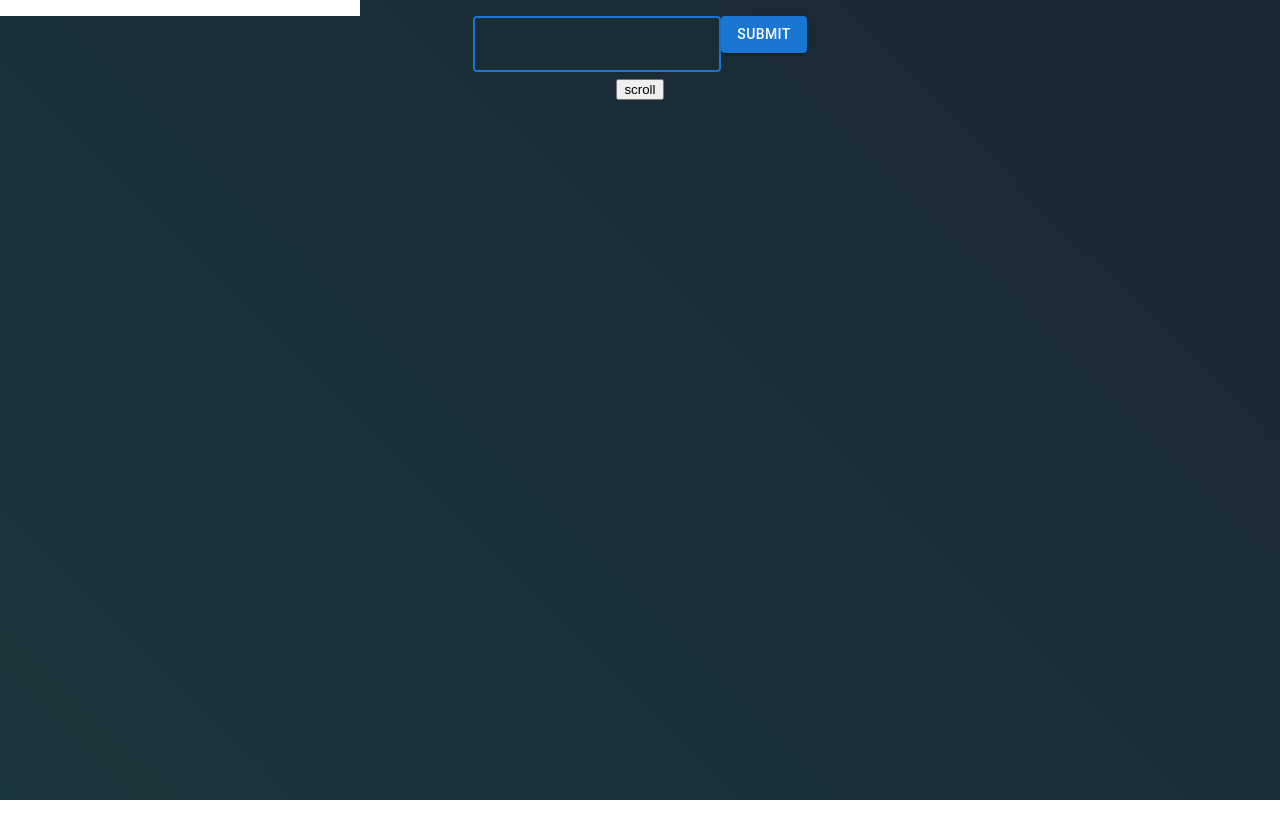
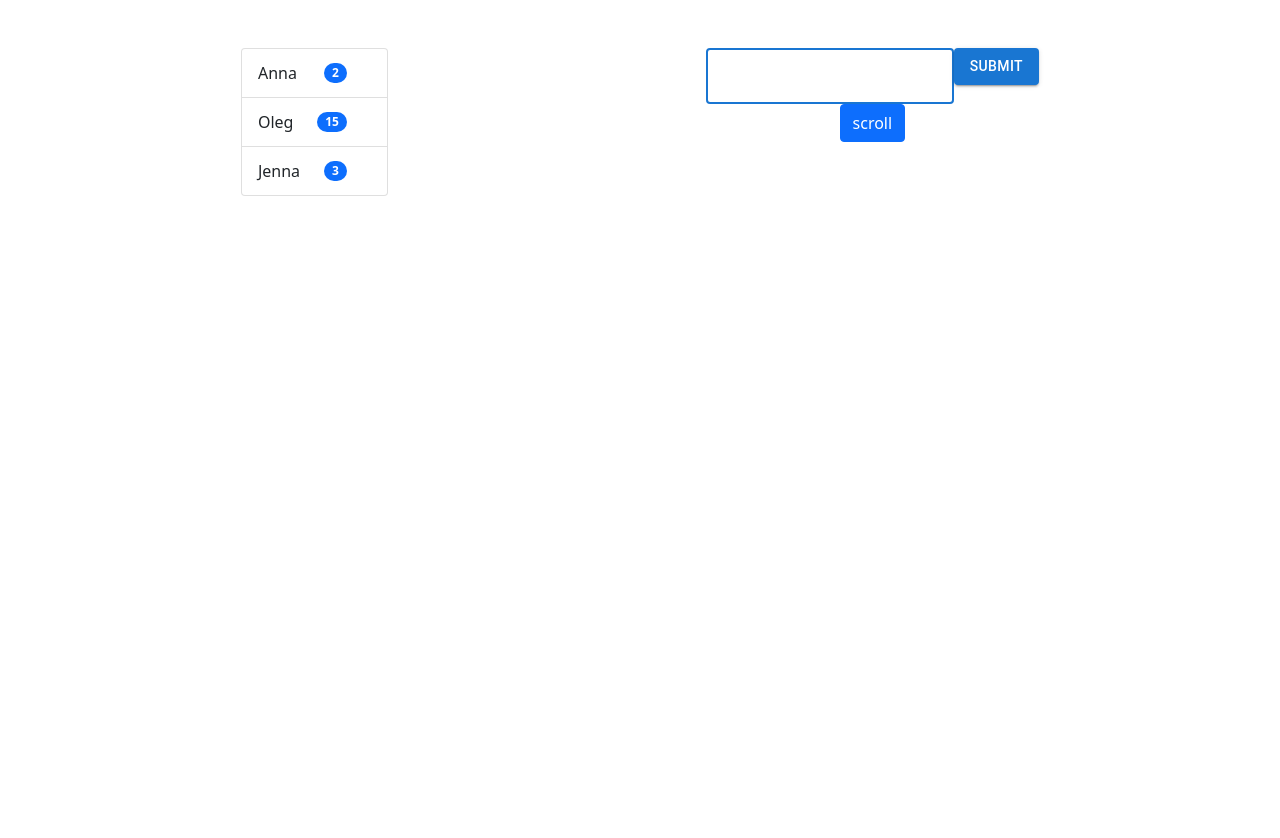
Before and after one commit to Milyakova/react_again, a React (Create React App) app: page / in a window 1280 px wide. Shown: the top 838 px of the page. Before the commit the page ends 800 px from the top, so only its background shows below. Built offline with nearby package versions, Linux system fonts and the light colour scheme.

Commit message:
bootstrap ul added

```diff
--- a/package.json
+++ b/package.json
@@ -10,6 +10,7 @@
     "@testing-library/jest-dom": "^5.16.2",
     "@testing-library/react": "^12.1.4",
     "@testing-library/user-event": "^13.5.0",
+    "bootstrap": "^5.1.3",
     "react": "^17.0.2",
     "react-dom": "^17.0.2",
     "react-scripts": "5.0.0",
--- a/src/App.js
+++ b/src/App.js
@@ -44,13 +44,15 @@ function App() {
   };
 
   return (
-    <div className="App" ref={wrapperRef}>
-      <div className="flex-container">
+    <div className="App container my-5" ref={wrapperRef}>
+      <div className="d-flex justify-content-around">
         <ItemsList />
         <div>
           <MessageList messages={messages} />
           <Form onSubmit={sendMessage} />
-          <button onClick={handleScroll}>scroll</button>
+          <button className="btn btn-primary" onClick={handleScroll}>
+            scroll
+          </button>
         </div>
       </div>
     </div>
--- a/src/components/Form/Form.jsx
+++ b/src/components/Form/Form.jsx
@@ -34,7 +34,7 @@ export const Form = ({ onSubmit }) => {
       {/* <input value={value} onChange={handleChange} type="text" ref={inputRef} /> */}
       {/* <input type="submit" /> */}
       <TextField value={value} onChange={handleChange} inputRef={inputRef} />
-      <Button className="mybtn" type="submit" variant="contained">
+      <Button className="btn" type="submit" variant="contained">
         Submit
       </Button>
     </form>
--- a/src/components/ItemsList/ItemsList.jsx
+++ b/src/components/ItemsList/ItemsList.jsx
@@ -1,8 +1,4 @@
 import React from "react";
-import List from "@mui/material/List";
-import ListItem from "@mui/material/ListItem";
-import ListItemAvatar from "@mui/material/ListItemAvatar";
-import Avatar from "@mui/material/Avatar";
 
 export default function ItemsList() {
   const mychats = [
@@ -21,14 +17,18 @@ export default function ItemsList() {
   ];
 
   return (
-    <List sx={{ width: "100%", maxWidth: 360, bgcolor: "background.paper" }}>
-      {mychats.map((chat) => {
-        <ListItem alignItems="flex-start">
-          <ListItemAvatar>
-            <Avatar alt={chat.name} src="../../img" />
-          </ListItemAvatar>
-        </ListItem>;
-      })}
-    </List>
+    <ul class="list-group">
+      {mychats.map((chat) => (
+        <li
+          key={chat.id}
+          className="list-group-item d-flex justify-content-between align-items-center"
+        >
+          {chat.name}
+          <span class="badge bg-primary rounded-pill mx-4">
+            {Math.ceil(Math.random() * 15)}
+          </span>
+        </li>
+      ))}
+    </ul>
   );
 }
--- a/src/index.css
+++ b/src/index.css
@@ -6,7 +6,7 @@ body {
   margin: 0;
   background-repeat: no-repeat;
   background-attachment: fixed;
-  background: linear-gradient(45deg, rgb(27, 54, 60), rgb(26, 40, 51));
+
   font-family: -apple-system, BlinkMacSystemFont, "Segoe UI", "Roboto", "Oxygen",
     "Ubuntu", "Cantarell", "Fira Sans", "Droid Sans", "Helvetica Neue",
     sans-serif;
```
Also changed, not shown: src/index.js (+7 -6 lines), 1 other file (tests, documents, lock files or other folders).
